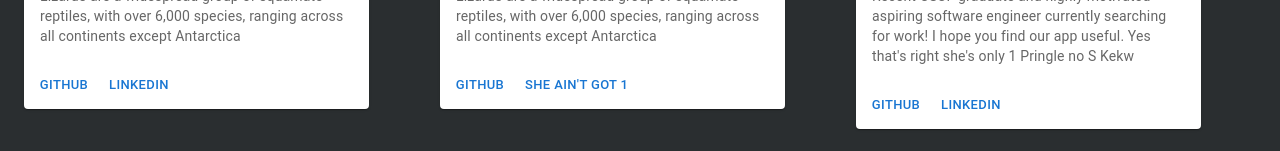
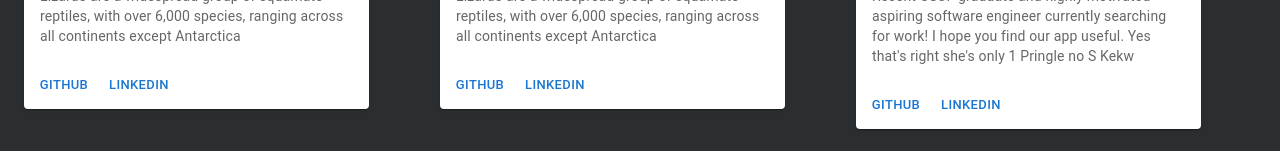
Before and after one commit to cmokbel1/pocket-change, a React (Create React App) app in the folder client/: page /Profile in a window 1280 px wide. Shown: the part 498-649 px from the top of the page. Built offline with nearby package versions, Linux system fonts and the light colour scheme.

Commit message:
update links

```diff
--- a/client/src/components/ProfileCard/ProfileCard.js
+++ b/client/src/components/ProfileCard/ProfileCard.js
@@ -78,7 +78,7 @@ const ProfileCard = () => {
               </CardContent>
               <CardActions>
                 <a rel="noopener noreferrer" target="_blank" href='https://github.com/jazminejose'><Button size="small">Github</Button></a>
-                <a rel="noopener noreferrer" target="_blank" href='https://google.com'><Button size="small">She ain't got 1</Button></a>
+                <a rel="noopener noreferrer" target="_blank" href='https://google.com'><Button size="small">Linkedin</Button></a>
               </CardActions>
             </Card>
           </Grid>
```
